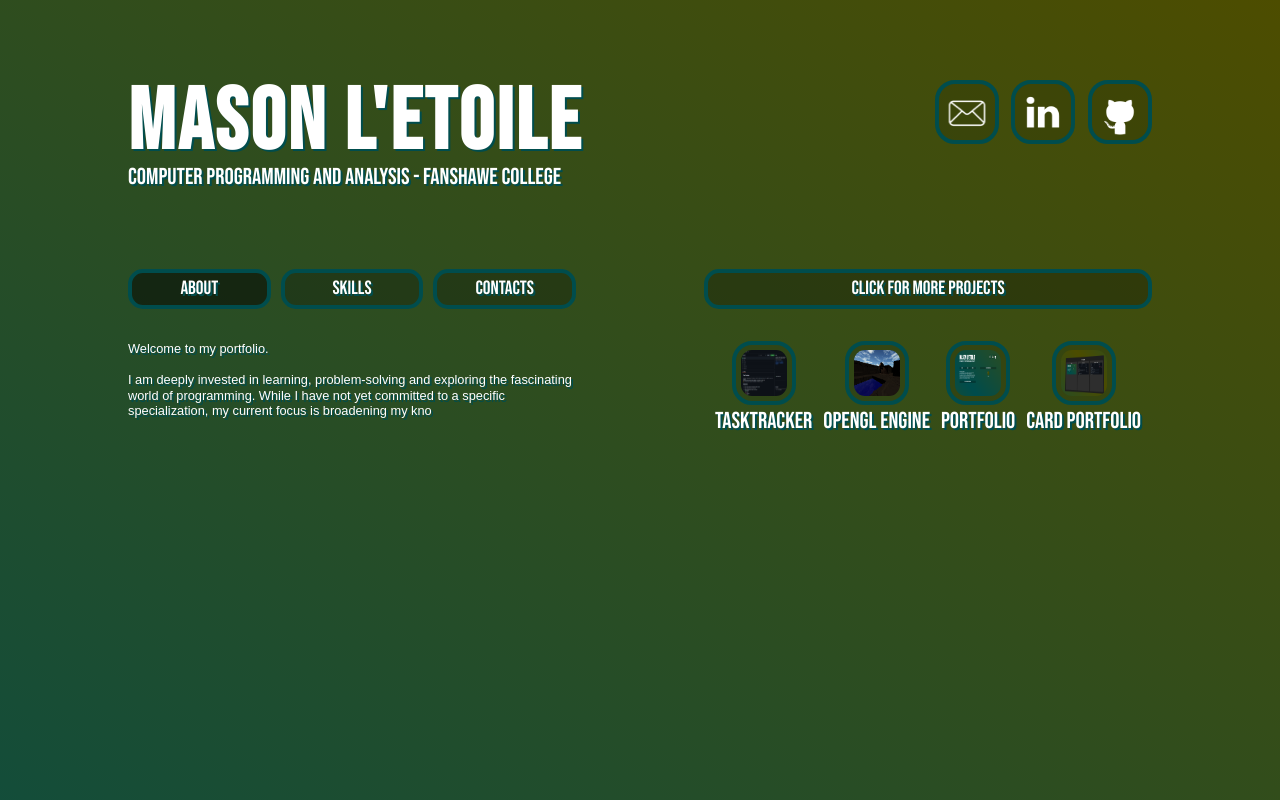
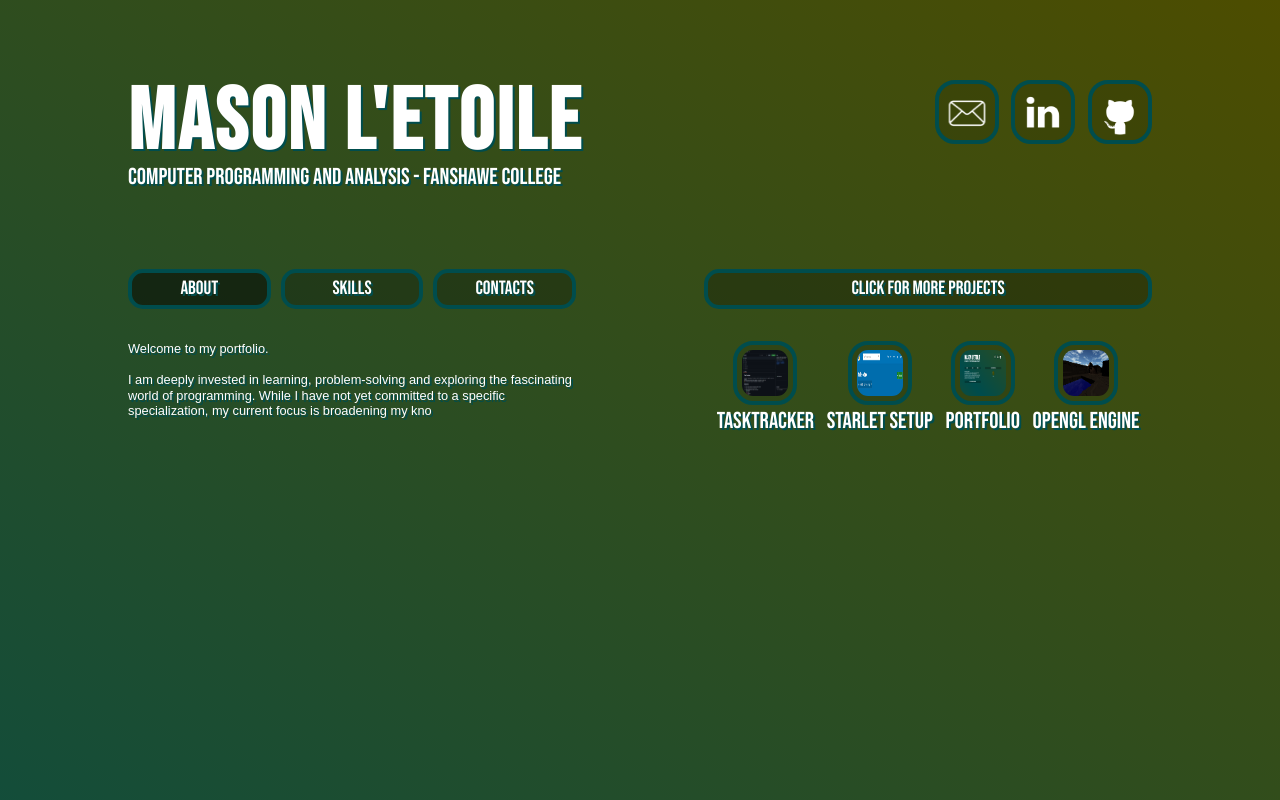
Before and after one commit to Masonlet/Portfolio, a plain HTML site: page index.html in a window 1280 px wide. Drawn offline with Linux system fonts and the light colour scheme.

Commit message:
Adjust home page top projects

```diff
--- a/index.html
+++ b/index.html
@@ -59,21 +59,21 @@
           <a id="projects" class="hover-colour" href="projects.html">Click for more Projects</a>
         </nav>
         <div id="second-output-div">
-          <a href="https://github.com/Masonlet/TaskTracker" class="hover-colour" target="_blank">
-            <img src="img/projects/tasktracker.png" alt="TaskTracker Project Screenshot">
+          <a href="https://github.com/masonlet/tasktracker" class="hover-colour" target="_blank">
+            <img src="img/projects/tasktracker.png" alt="Tasktracker Project Screenshot">
             <p>TaskTracker</p>
           </a>
-          <a href="https://github.com/Masonlet/StarletDevelopment" class="hover-colour" target="_blank">
-            <img src="img/projects/opengl.png" alt="OpenGL Engine Project Screenshot">
-            <p>OpenGL Engine</p>
+          <a href="https://github.com/masonlet/starlet-setup" class="hover-colour" target="_blank">
+            <img src="img/projects/starlet-setup.png" alt="Starlet Setup Project Screenshot">
+            <p>Starlet Setup</p>
           </a>
-          <a href="https://github.com/Masonlet/Portfolio" class="hover-colour" target="_blank">
+          <a href="https://github.com/masonlet/portfolio" class="hover-colour" target="_blank">
             <img src="img/projects/portfolio.png" alt="Portfolio Project Screenshot">
             <p>Portfolio</p>
           </a>
-          <a href="https://github.com/Masonlet/CardPortfolio" class="hover-colour" target="_blank">
-            <img src="img/projects/card.png" alt="Card Portfolio Project Screenshot">
-            <p>Card Portfolio</p>
+          <a href="https://github.com/masonlet/starlet-development" class="hover-colour" target="_blank">
+            <img src="img/projects/opengl.png" alt="OpenGL Engine Project Screenshot">
+            <p>OpenGL Engine</p>
           </a>
         </div>
       </section>
```
